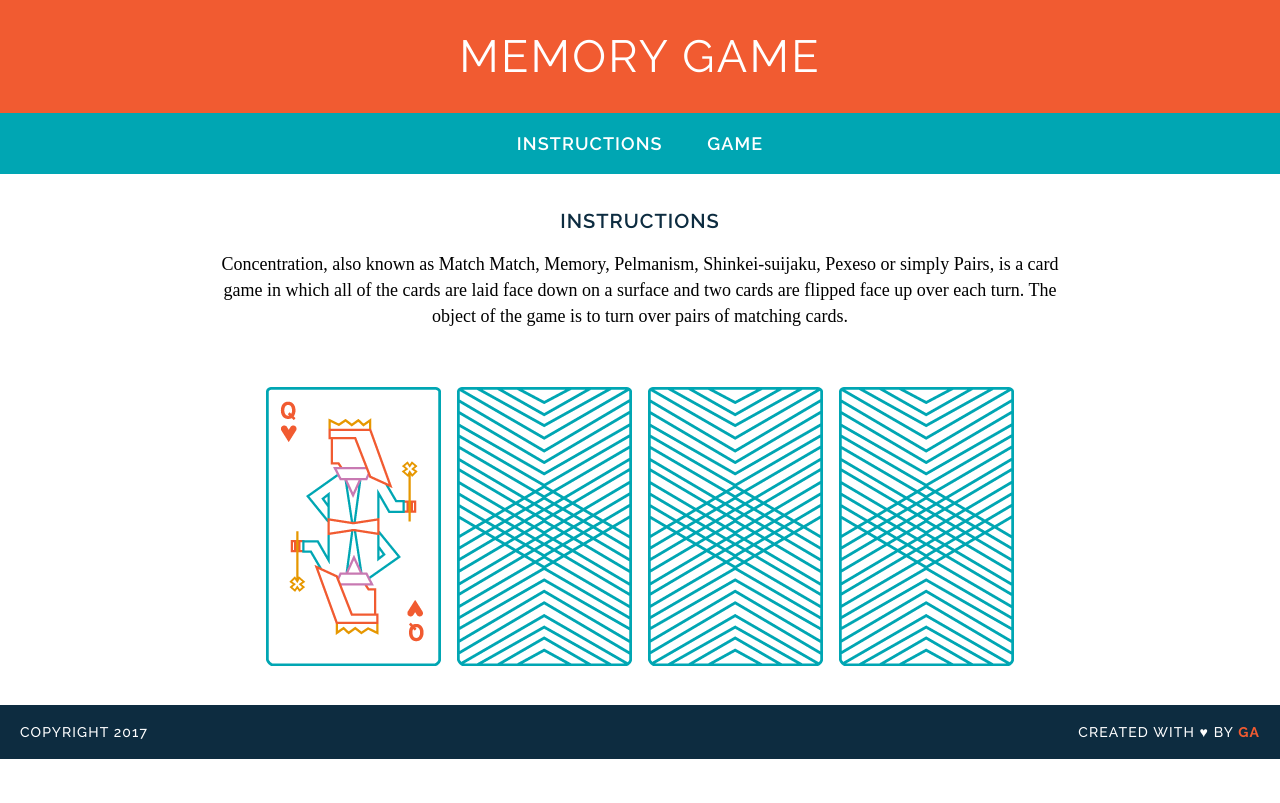
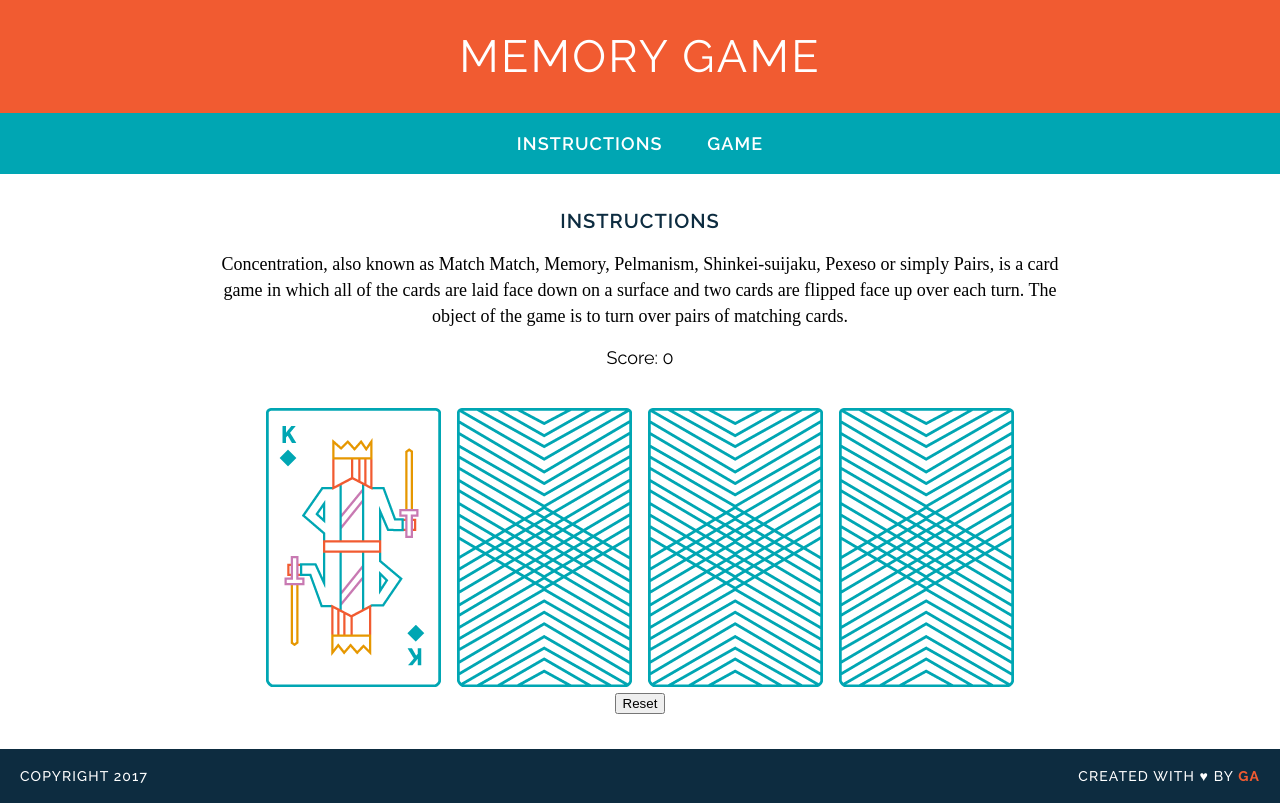
Before and after one commit to samuelLingMel/memory-game, a plain HTML site: page memory-game/index.html in a window 1280 px wide. Both pictures are taken after a click on the picture 353 px from the left and 526 px from the top of the page. Drawn offline with Linux system fonts and the light colour scheme; a web font is replaced by a local one.

Commit message:
game logic for reset, randomization and scoreboard

```diff
--- a/memory-game/index.html
+++ b/memory-game/index.html
@@ -7,26 +7,21 @@
 	<link rel="stylesheet" href="css/style.css">
 </head>
 <body>
-
 	<header>
 		<h1>Memory Game</h1>
 	</header>
-
 	<nav>
 		<a href="#">Instructions</a>
 		<a href="#">Game</a>
 	</nav>
-
-
 	<main>
 		<h2>Instructions</h2>
-
 		<p>
 			Concentration, also known as Match Match, Memory, Pelmanism, Shinkei-suijaku, Pexeso or simply Pairs, is a card game in which all of the cards are laid face down on a surface and two cards are flipped face up over each turn. The object of the game is to turn over pairs of matching cards.
 		</p>
-
+		<div class="scoreTitle">Score: <span id="score">0</span></div>
 		<div id="game-board" class="board clearfix"></div>
-
+		<button id="resetButton">Reset</button>
 	</main>
 
 	<footer class="clearfix">
--- a/memory-game/js/main.js
+++ b/memory-game/js/main.js
@@ -20,11 +20,26 @@ let cards = [
 	cardImage: "images/king-of-diamonds.png"
 	}
 ];
-let cardsInPlay = []
+
+let cardsInPlay = [];
+let tally = 0;
+
+function shuffle(array) {
+	var currentIndex = array.length, temp, randomIndex;
+	while (0 !== currentIndex) {
+		randomIndex = Math.floor(Math.random() * currentIndex);
+		currentIndex -= 1;
+		temp = array[currentIndex];
+		array[currentIndex] = array[randomIndex];
+		array[randomIndex] = temp;
+	} return array;
+}
 
 function checkForMatch() {
 	if (cardsInPlay[0] === cardsInPlay[1]) {
 		alert("You found a match!");
+		tally = tally + 1
+		document.getElementById('score').innerHTML = tally
 	}	else {
 		alert("Sorry, try again.");
 	}
@@ -42,6 +57,7 @@ function flipCard() {
 
 function createBoard() {
 	for (let i = 0; i < cards.length; i++) {
+		shuffle(cards)
 		let cardElement = document.createElement('img');
 		cardElement.setAttribute('src', "images/back.png");
 		cardElement.setAttribute('data-id', i);
@@ -51,3 +67,11 @@ function createBoard() {
 }
 
 createBoard(cards);
+
+function reset() {
+		document.getElementById('game-board').innerHTML = "";
+		cardsInPlay = []
+		createBoard(cards);
+}
+
+document.getElementsByTagName('button')[0].addEventListener('click', reset);
```
